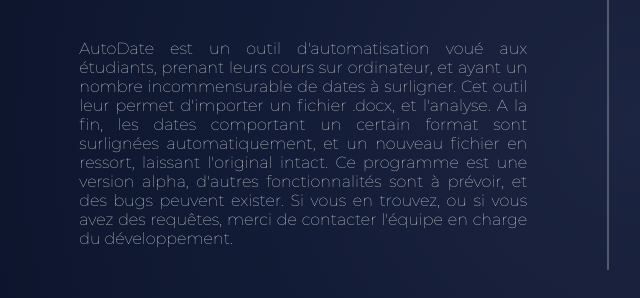
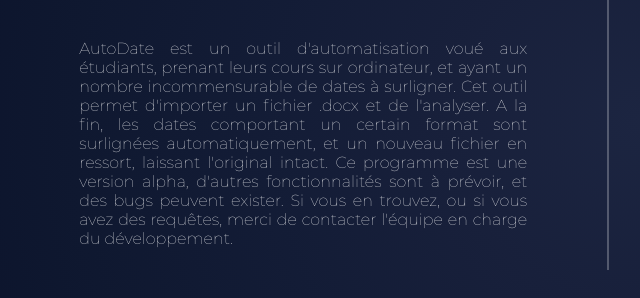
Before and after one commit to LoannBenoit/AutoDate, a plain HTML site: page index.html in a window 1280 px wide. Shown: the part 279-577 px from the top of the page, 0-640 px from the left. Drawn offline with Linux system fonts and the light colour scheme.

Commit message:
Delete html folder and change description text

```diff
--- a/index.html
+++ b/index.html
@@ -16,7 +16,7 @@
                 <h1 id="title"><span>AutoDate</span></h1>
 
                 <p class="Thin"><span>AutoDate est un outil d'automatisation voué aux étudiants, prenant leurs cours sur ordinateur, et ayant un nombre incommensurable de dates à surligner.
-                    Cet outil leur permet d'importer un fichier .docx, et l'analyse.
+                    Cet outil permet d'importer un fichier .docx et de l'analyser.
                     A la fin, les dates comportant un certain format sont surlignées automatiquement, et un nouveau fichier en ressort, laissant l'original intact.
                     Ce programme est une version alpha, d'autres fonctionnalités sont à prévoir, et des bugs peuvent exister.
                     Si vous en trouvez, ou si vous avez des requêtes, merci de contacter l'équipe en charge du développement.</span></p>
```
